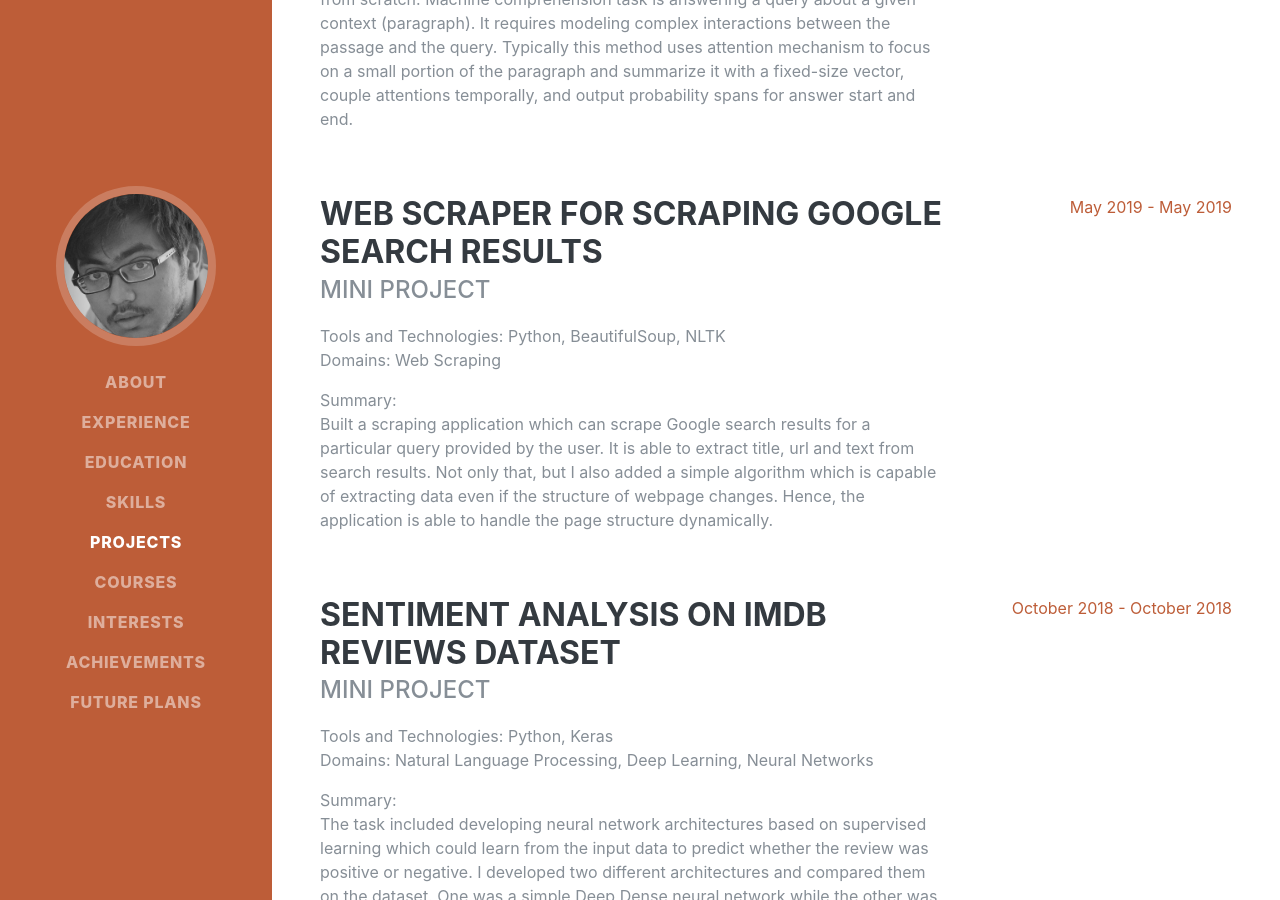
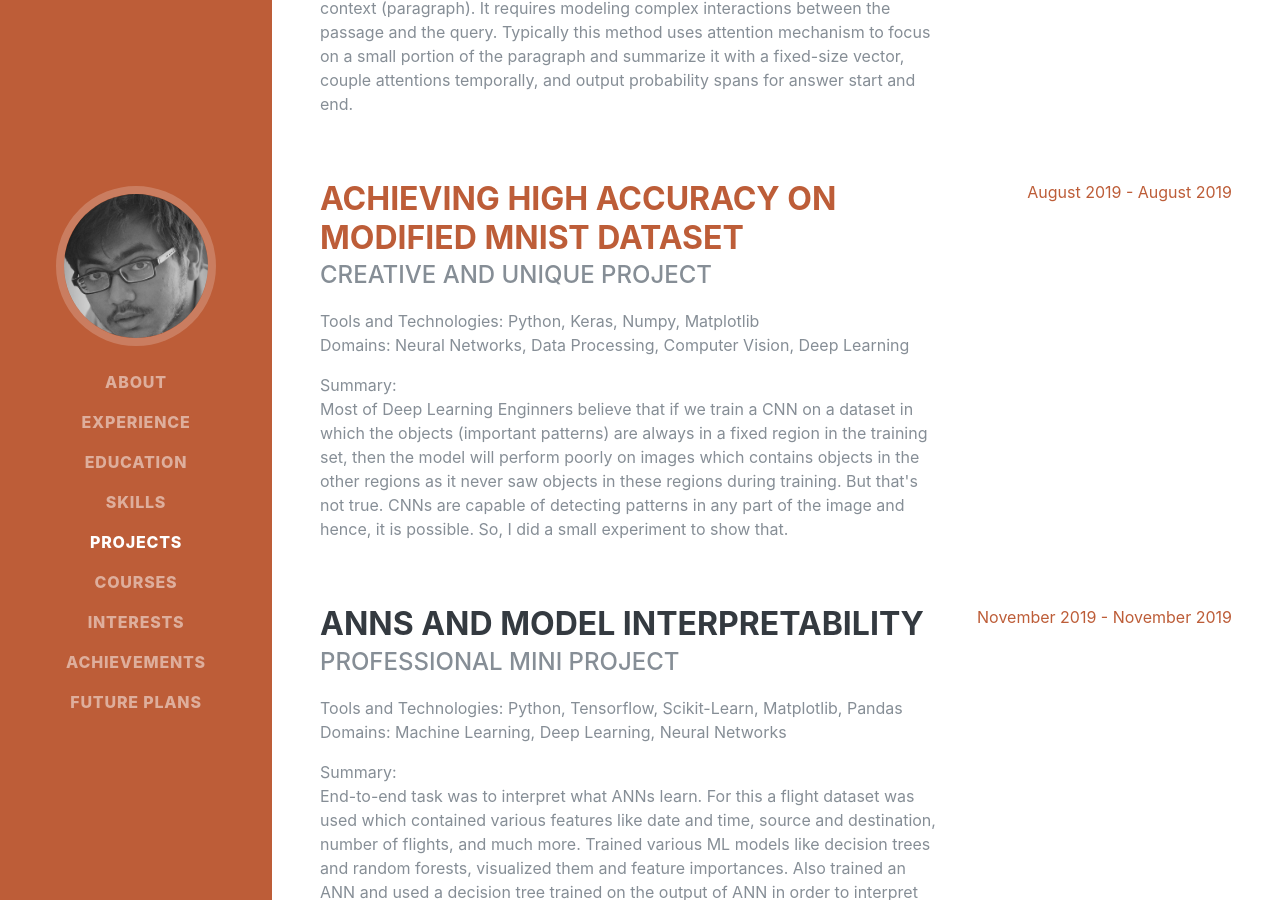
Before and after one commit to ParikhKadam/parikhkadam.github.io, a Jekyll site: the page built from index.md, in a window 1280 px wide and 900 px high, scrolled down 5233 px. Built offline with Jekyll 4.4.1, drawn with Linux system fonts in a browser that asks for light colours; some web fonts are replaced; some of the changed text lies outside the part shown.

Commit message:
updates projects section

```diff
--- a/_data/projects.yml
+++ b/_data/projects.yml
@@ -1,15 +1,15 @@
-- title: <a href="https://github.com/ParikhKadam/mnist-experiments/blob/master/experiment1.ipynb">Achieving high accuracy on modified MNIST dataset</a>
-  type: Creative and Unique Project
-  tools_and_technologies: Python, Keras, Numpy, Matplotlib
-  domains: Neural Networks, Data Processing, Computer Vision, Deep Learning.
-  summary: Most of Deep Learning Enginners believe that if we train a CNN on a dataset in which the objects (important patterns) are always in a fixed region in the training set, then the model will perform poorly on images which contains objects in the other regions as it never saw objects in these regions during training. But that's not true. CNNs are capable of detecting patterns in any part of the image and hence, it is possible. So, I did a small experiment to show that.
-  start_date: August 2019
-  end_date: August 2019
+- title: Vergesource
+  type: Professional Project
+  tools_and_technologies: Python, Java, Django, BeautifoulSoup, Grobid
+  domains: Datastructure and Algorithms, Deep Learning, Neural Networks, Data Science
+  summary: Name tells is all.. It's a simple web based GUI provided to users who are willing to write scientific papers in various different formats like APA, IEEE, etc. It uses a deep learning based approach to extract required data from a paper's PDF and data processing techniques to clean, improve and modify the extracted data. Then, we provide an online editor, which can provide our users a complete interface to writing scientific papers.
+  start_date: December 2019
+  end_date: Present
 
 - title: H+Tree
   type: Research based Professional Project
   tools_and_technologies: Python, C++, InnoDB, B+Tree
-  domains: Datastructure and Algorithms, Machine Learning, Neural Networks.
+  domains: Datastructure and Algorithms, Machine Learning, Neural Networks
   summary: An efficient way of storing data in databases. High speed and less memory (as well as storage) requirements is the main aim of this project. Integrating ML concepts with data storage systems and using bitwise operators is a way of achieving this.
   start_date: May 2019
   end_date: Present
@@ -17,7 +17,7 @@
 - title: Palpebra Air
   type: Professional Project
   tools_and_technologies: Python, Tensorflow, OpenCV, MySQL, FLask
-  domains: Computer Vision, Deep Learning, Neural Networks.
+  domains: Computer Vision, Deep Learning, Neural Networks
   summary: It's similar to a combination of <a href="https://cloud.google.com/vision/#vision-api-demo">Google's Vision AI</a> and <a href="https://cloud.google.com/video-intelligence/#video-intelligence-api-demo">Google's Video AI</a> with required changes. Made a web-app which takes video/image as an input and records objects in it along with timestamp (if video). A user can then search by using object name(s) and the application will output the video/image and the frame at which object was detected.
   start_date: March 2019
   end_date: April 2019
@@ -29,6 +29,30 @@
   summary: Implemented <a href="https://arxiv.org/abs/1611.01603">Bidirectional Attention Flow for Machine Comprehension</a> in Keras from scratch. Machine comprehension task is answering a query about a given context (paragraph). It requires modeling complex interactions between the passage and the query. Typically this method uses attention mechanism to focus on a small portion of the paragraph and summarize it with a fixed-size vector, couple attentions temporally, and output probability spans for answer start and end.
   start_date: November 2018
   end_date: April 2019
+
+- title: <a href="https://github.com/ParikhKadam/mnist-experiments/blob/master/experiment1.ipynb">Achieving high accuracy on modified MNIST dataset</a>
+  type: Creative and Unique Project
+  tools_and_technologies: Python, Keras, Numpy, Matplotlib
+  domains: Neural Networks, Data Processing, Computer Vision, Deep Learning
+  summary: Most of Deep Learning Enginners believe that if we train a CNN on a dataset in which the objects (important patterns) are always in a fixed region in the training set, then the model will perform poorly on images which contains objects in the other regions as it never saw objects in these regions during training. But that's not true. CNNs are capable of detecting patterns in any part of the image and hence, it is possible. So, I did a small experiment to show that.
+  start_date: August 2019
+  end_date: August 2019
+
+- title: ANNs and Model Interpretability
+  type: Professional Mini Project
+  tools_and_technologies: Python, Tensorflow, Scikit-Learn, Matplotlib, Pandas
+  domains: Machine Learning, Deep Learning, Neural Networks
+  summary: End-to-end task was to interpret what ANNs learn. For this a flight dataset was used which contained various features like date and time, source and destination, number of flights, and much more. Trained various ML models like decision trees and random forests, visualized them and feature importances. Also trained an ANN and used a decision tree trained on the output of ANN in order to interpret what the ANN learned, which features are important to ANN, how much did we advantage by using an ANN over a simple ML model and much more.
+  start_date: November 2019
+  end_date: November 2019
+
+- title: Artifical Neural Networks in Numpy
+  type: Professional Mini Project
+  tools_and_technologies: Python, Numpy, Matplotlib
+  domains: Neural Networks
+  summary: Wrote neural networks from scratch using numpy and implemented backpropagation using a simple gradient descent optimizer. This project was meant to be a part of training lab and hence visualizing the trained network on datasets was important. Used different datasets like step, one-hump, two-hump, sine and others. Built different models and plotted loss at various steps and finally, plotted y_true vs y_pred.
+  start_date: November 2019
+  end_date: November 2019
 
 - title: Web Scraper for scraping Google Search results
   type: Mini Project
```
